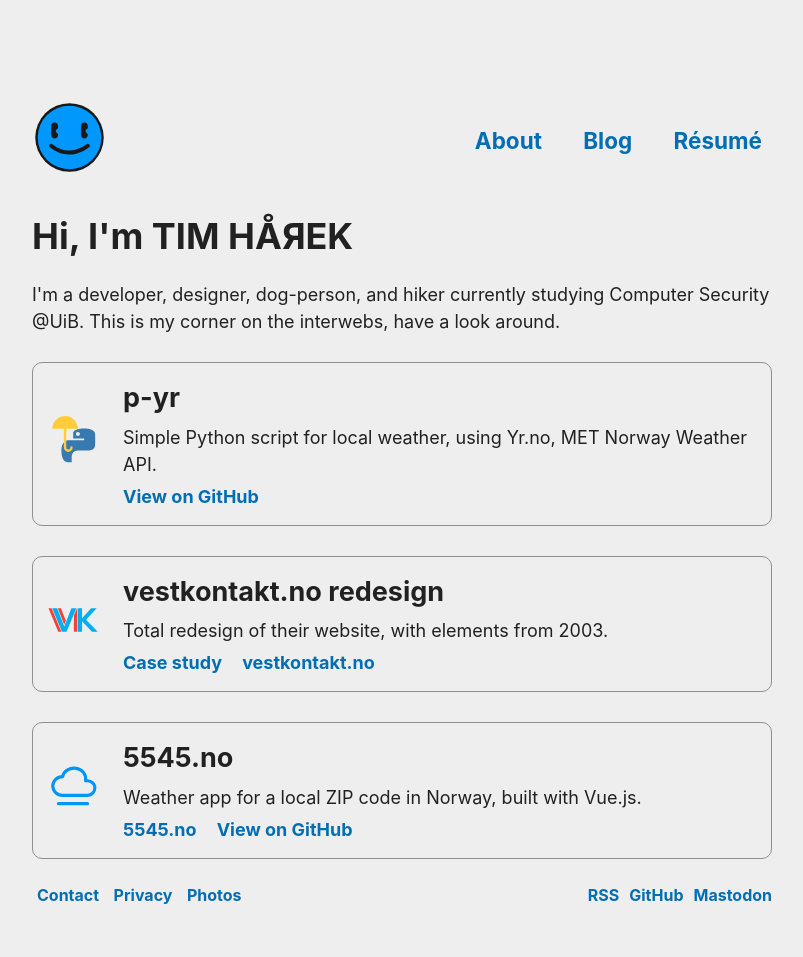
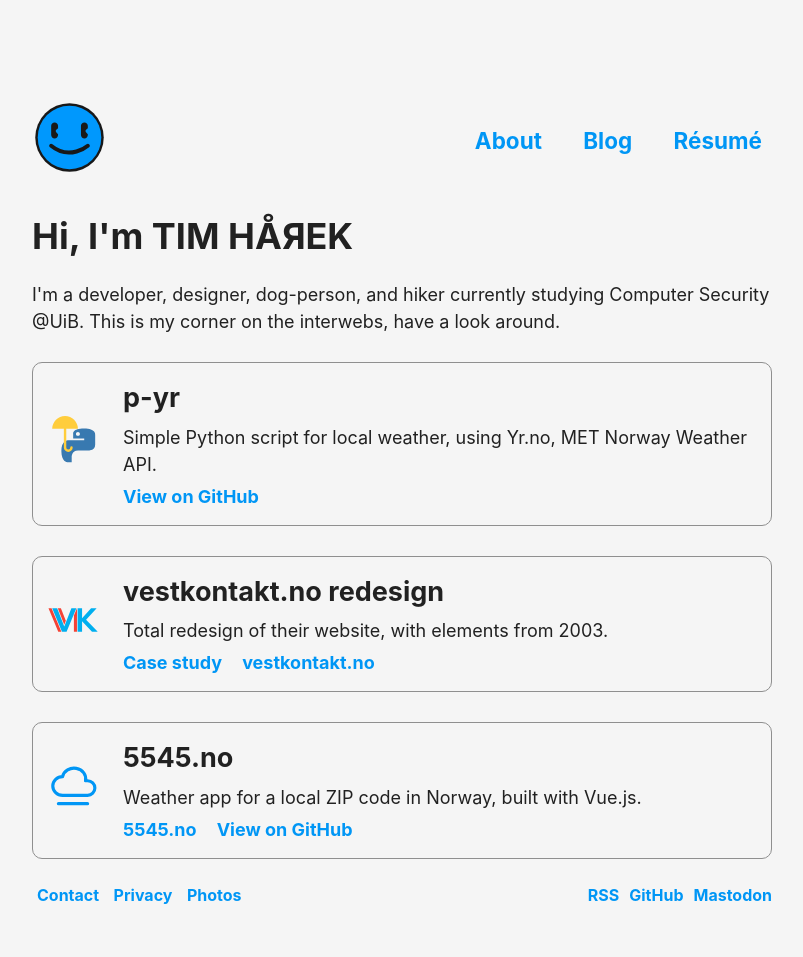
Before and after one commit to timharek/timharek.no, a Jekyll site: the page built from index.html, in a window 1280 px wide. Shown: the whole page, without its empty margins (238-1041 px from the left). Built offline with Jekyll 4.4.1, drawn with Linux system fonts in a browser that asks for light colours.

Commit message:
chore: Updated lightmode

```diff
--- a/assets/_sass/_projects.scss
+++ b/assets/_sass/_projects.scss
@@ -11,10 +11,6 @@
 		border-radius: 10px;
 
 		transition: 150ms;
-		&:hover {
-			box-shadow: 0 0 30px rgba(255, 255, 255, 0.14);
-			transform: scale(1.001);
-		}
 
 		.logo {
 			margin-right: 25px;
--- a/assets/_sass/_variables.scss
+++ b/assets/_sass/_variables.scss
@@ -1,10 +1,10 @@
 $site-max-width: 760px;
 
 $primary-color: #0096f5;
-$secondary-color: #006eb3;
+$secondary-color: #0096f5;
 $primary-dark-color: #212121;
 $secondary-dark-color: #8f8f8f;
-$primary-light-color: #eee;
+$primary-light-color: #f5f5f5;
 $secondary-light-color: #c7c7c7;
 
 $breakkpoint-xl: 1200px;
```
